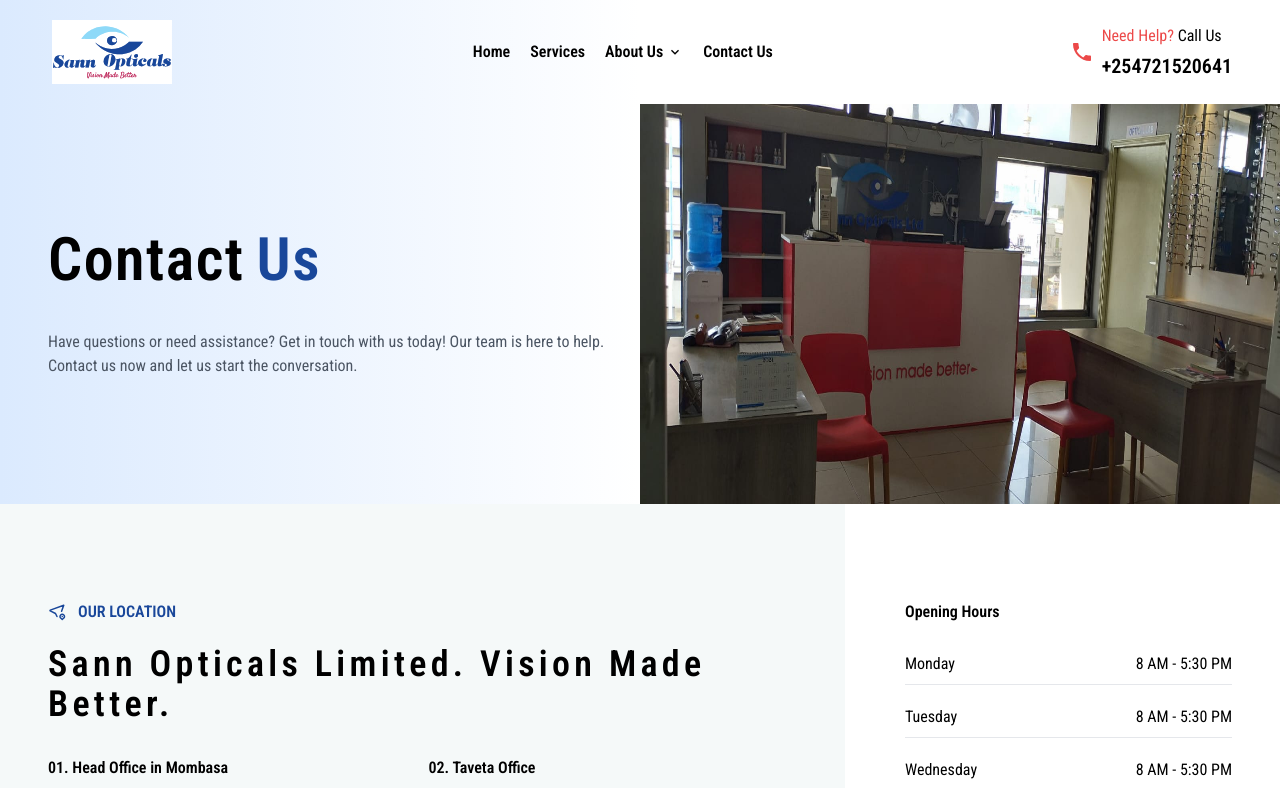
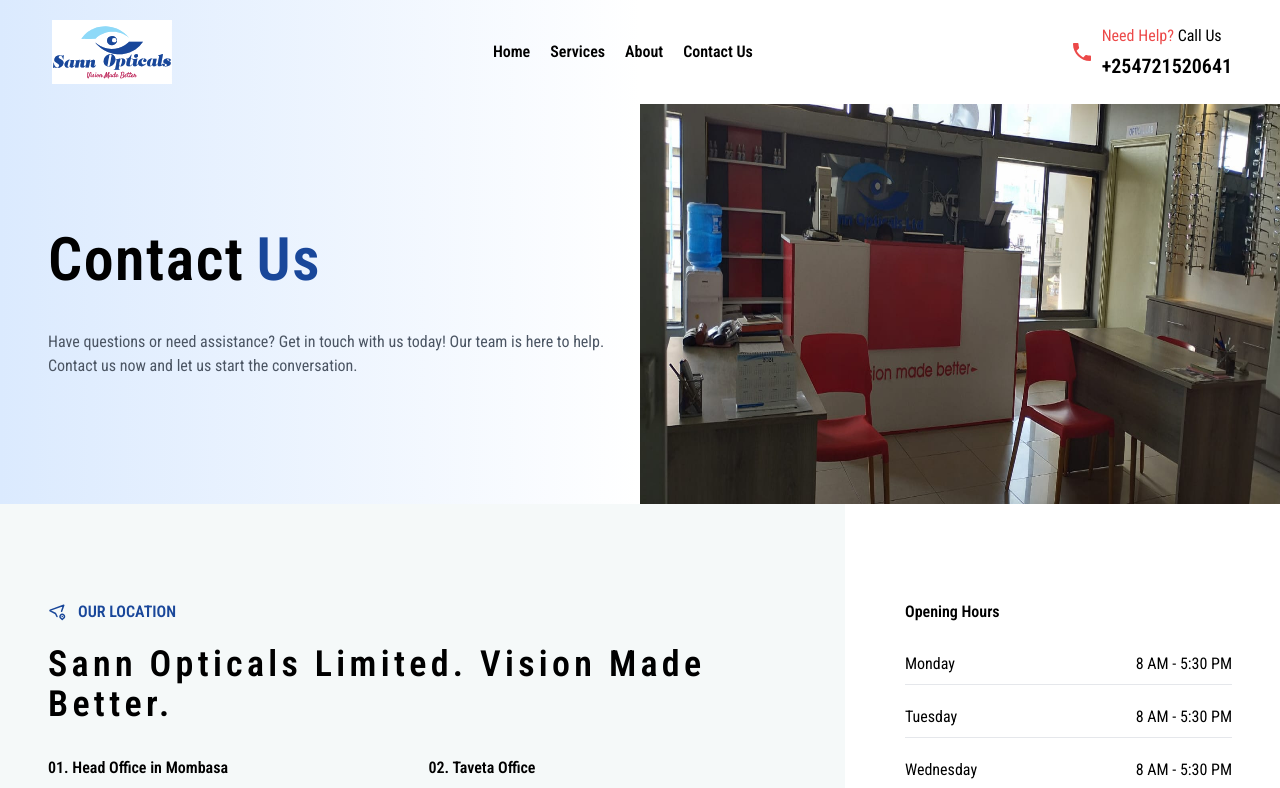
Before and after one commit to JoelOgira/sann-opticals, a Next.js app: page /contact in a window 1280 px wide. Shown: the top 788 px of the page. Built offline with nearby package versions, Linux system fonts and the light colour scheme.

Commit message:
Modified the header

```diff
--- a/app/components/Header.jsx
+++ b/app/components/Header.jsx
@@ -34,7 +34,8 @@ export default function Header() {
                 <div className="hidden [&>a]:font-semibold [&>div>div>span]:font-semibold [&>div>div>div>a]:font-semibold [&>div>div>div>a]:text-lg md:flex md:flex-wrap md:items-center md:justify-center space-x-5">
                     <Link href="/" className="hover:text-lightBlue">Home</Link>
                     <Link href="/services" className="hover:text-lightBlue">Services</Link>
-                    <div onMouseEnter={handleAbout} onMouseLeave={handleAbout} onClick={handleAbout} className="cursor-pointer z-30">
+                    <Link href="/about" className="hover:text-lightBlue">About</Link>
+                    {/* <div onMouseEnter={handleAbout} onMouseLeave={handleAbout} onClick={handleAbout} className="cursor-pointer z-30">
                         <div className="hover:text-lightBlue flex items-center space-x-1">
                             <span>About Us</span>
                             <span>{isAboutClosed ? <MdOutlineKeyboardArrowDown /> : <MdOutlineKeyboardArrowUp />}</span>
@@ -46,7 +47,7 @@ export default function Header() {
                                     <Link onClick={handleAbout} href="/about/our-beliefs" >Our Beliefs</Link>
                                 </div>
                             </div>}
-                    </div>
+                    </div> */}
                     <Link href="/contact" className="hover:text-lightBlue">Contact Us</Link>
                 </div>
 
@@ -75,8 +76,9 @@ export default function Header() {
                 <div id="menu" className={`flex-col ${isHidden ? 'hidden' : 'flex'} absolute place-items-start self-end py-8 bg-white bg-opacity-95 sm:w-auto sm:self-center left-0 right-0 drop-shadow-md`}>
                     <div className="mr-auto flex flex-col space-y-6 pl-4">
                         <Link onClick={() => { handleOpen(); handleHidden() }} href="/">Home</Link>
-                        <Link onClick={() => { handleOpen(); handleHidden() }} href="/services" className="hover:text-lightBlue">Services</Link>
-                        <div onClick={handleAbout} className="cursor-pointer">
+                        <Link onClick={() => { handleOpen(); handleHidden() }} href="/services">Services</Link>
+                        <Link onClick={() => { handleOpen(); handleHidden() }} href="/about">About</Link>
+                        {/* <div onClick={handleAbout} className="cursor-pointer">
                             <div className="flex items-center space-x-1">
                                 <span>About Us</span>
                                 <span>{isAboutClosed ? <MdOutlineKeyboardArrowDown /> : <MdOutlineKeyboardArrowUp />}</span>
@@ -88,7 +90,7 @@ export default function Header() {
                                         <Link onClick={() => { handleOpen(); handleHidden() }} href="/about/" >Our Branches</Link>
                                     </div>
                                 </div>}
-                        </div>
+                        </div> */}
                         <Link onClick={() => { handleOpen(); handleHidden() }} href="/contact">Contact Us</Link>
                     </div>
                 </div>
```
